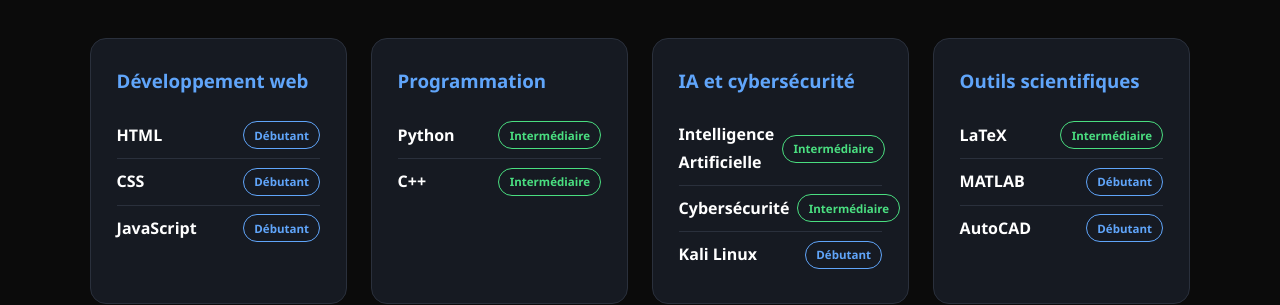
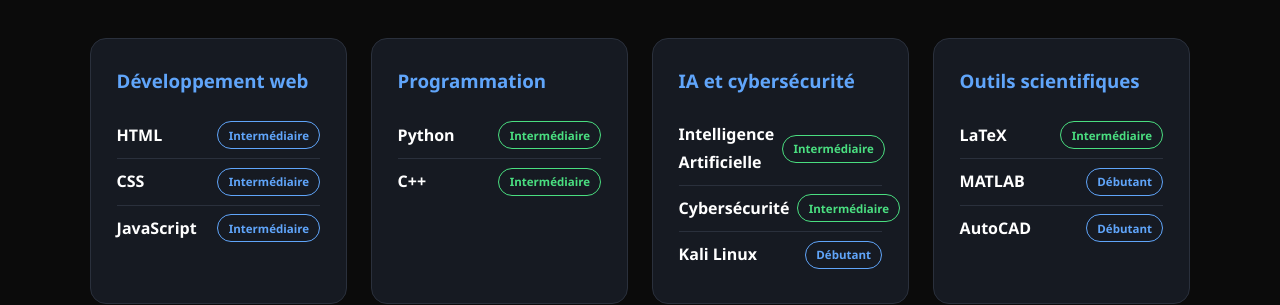
Before and after one commit to Dickson404/portfolio, a plain HTML site: page index.html in a window 1280 px wide. Shown: the part 1701-2006 px from the top of the page. Drawn offline with Linux system fonts and the light colour scheme; animation ran at ten frames a second.

Commit message:
Update index.html

```diff
--- a/index.html
+++ b/index.html
@@ -107,9 +107,9 @@
         <div class="skill-card">
           <h3>Développement web</h3>
           <ul>
-            <li>HTML <span class="level level-beginner">Débutant</span></li>
-            <li>CSS <span class="level level-beginner">Débutant</span></li>
-            <li>JavaScript <span class="level level-beginner">Débutant</span></li>
+            <li>HTML <span class="level level-beginner">Intermédiaire</span></li>
+            <li>CSS <span class="level level-beginner">Intermédiaire</span></li>
+            <li>JavaScript <span class="level level-beginner">Intermédiaire</span></li>
           </ul>
         </div>
 
```
